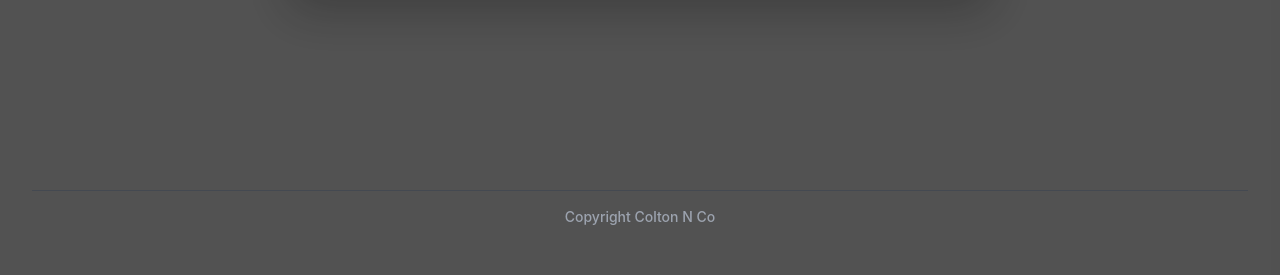
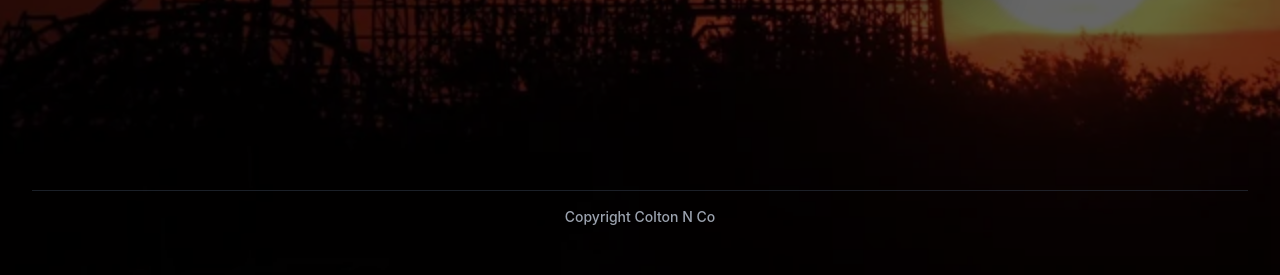
Before and after one commit to coltogdyuhg/cedarpoint-countdown, a plain HTML site: page index.html in a window 1280 px wide. Shown: the part 525-800 px from the top of the page. Drawn offline with nearby package versions, Linux system fonts and the light colour scheme; placeholder pictures from the web are drawn by us.

Commit message:
Update index.html

```diff
--- a/index.html
+++ b/index.html
@@ -10,7 +10,7 @@
         /* Custom styles for the background image and overlay */
         .bg-cedar-point {
             /* Using a high-quality placeholder image for an iconic rollercoaster */
-            background-image: url('https://placehold.co/1920x1080/000000/FFFFFF/png?text=Iconic+Rollercoaster+View');
+            background-image: url('these-in-my-opinion-are-some-of-the-best-photos-i-have-ever-v0-mi32jderjf2b1.webp');
             background-size: cover;
             background-position: center;
             background-attachment: fixed; /* Makes the background scroll less visually */
```
